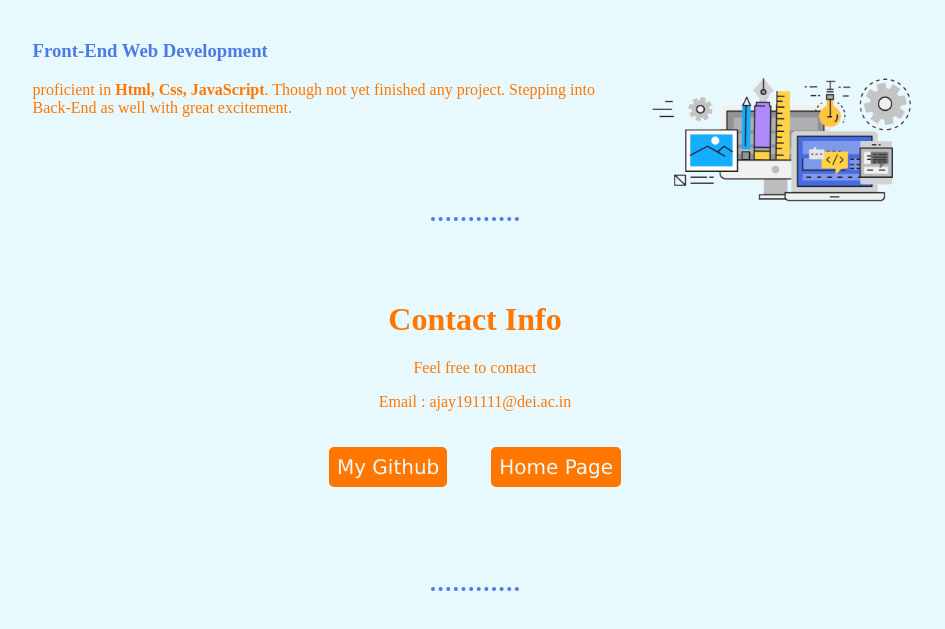
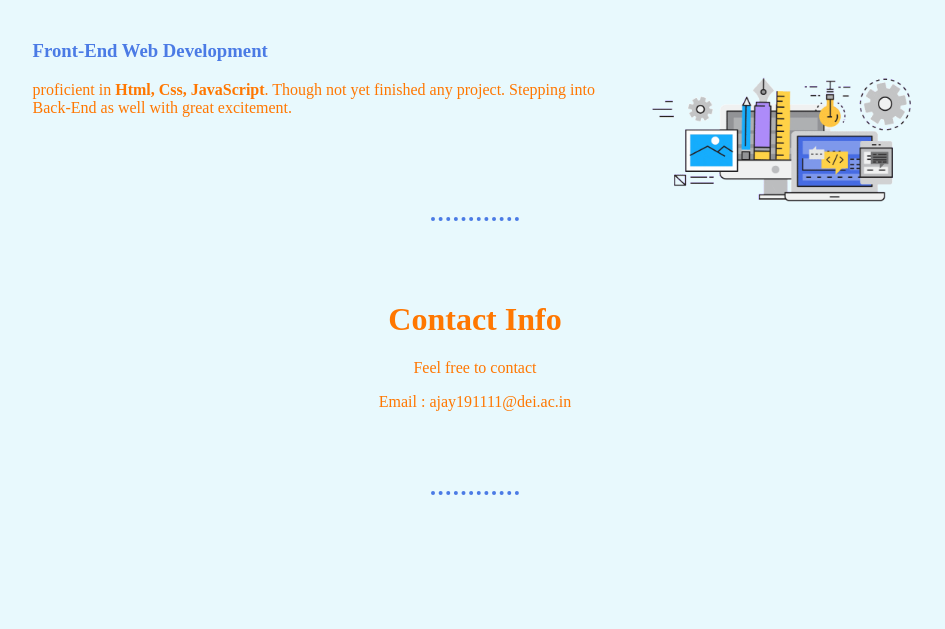
Before and after one commit to AjayEthica/my-portfolio, a plain HTML site: page index.html in a window 1280 px wide. Shown: the part 951-1580 px from the top of the page, without its empty margins (165-1110 px from the left). After the commit the page ends 1526 px from the top, so only its background shows below. Drawn offline with Linux system fonts and the light colour scheme.

Commit message:
Removed Button

```diff
--- a/css/master.css
+++ b/css/master.css
@@ -16,28 +16,6 @@ a{
   color: #4B7BE5;
 
 }
-.BUTTON_NJE {
-   background: #FF7700;
-   border-width: 0;
-   border-radius: 5px;
-   font-family: Verdana;
-   font-size: 20px;
-   font-weight: 20;
-   color: #E8F9FD;
-   padding: 8px;
-   margin: 20px;
-   text-decoration: none;
-   display: inline-block;
-   cursor: pointer;
-   text-align: center;
-}
-
-.BUTTON_NJE:hover {
-   background: #FF7700;
-   border-radius: 5px;
-   text-decoration: none;
-}
-
 #bird1{
   margin-left: 65%;
 }
--- a/index.html
+++ b/index.html
@@ -33,8 +33,6 @@
           <h1>Contact Info</h1>
           <p>Feel free to contact</p>
           <p>Email : ajay191111@dei.ac.in</p>
-          <button class="BUTTON_NJE" onclick="window.location.href = 'https://github.com';">My Github</button>
-          <button class="BUTTON_NJE" onclick="window.location.href = '#';">Home Page</button>
         </div>
         <hr>
   </body>
```
